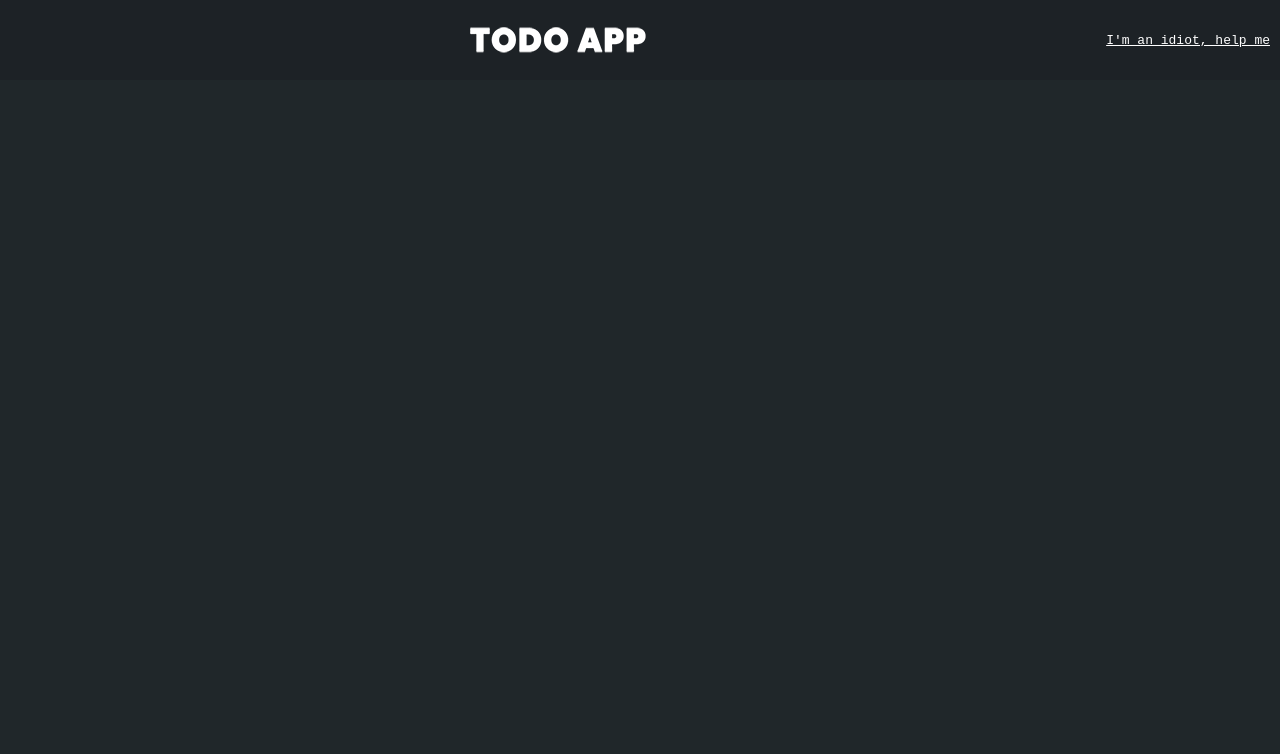
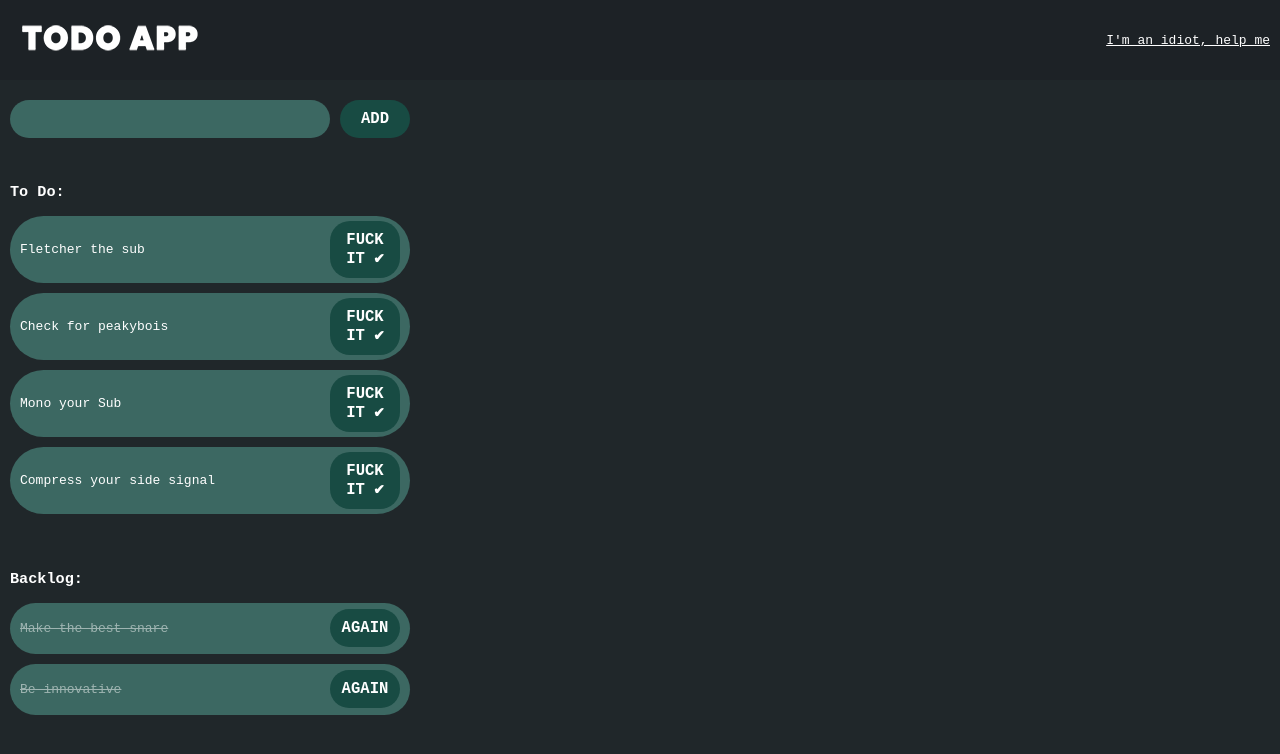
Before and after one commit to SimonSchoetz/todoapp, a React (Create React App) app: page / in a window 1280 px wide. Shown: the top 754 px of the page. Built offline with nearby package versions, Linux system fonts and the light colour scheme.

Commit message:
Make items, fill container

```diff
--- a/src/components/App.js
+++ b/src/components/App.js
@@ -1,12 +1,31 @@
 import React, { Component } from 'react';
 import "../css/App.scss";
 import Navigation from './Navigation';
+import ToDosContainer from './ToDosContainer';
+import ToDonesContainer from './ToDonesContainer'
 
 export default class App extends Component {
+  constructor(props) {
+    super(props)
+    this.state = {
+      items: [
+        { text: "Make the best snare", done: true },
+        { text: "Fletcher the sub", done: false },
+        { text: "Check for peakybois", done: false },
+        { text: "Mono your Sub", done: false },
+        { text: "Compress your side signal", done: false },
+        { text: "Be innovative", done: true }
+      ]
+    }
+  }
   render() {
+    const toDos = this.state.items.filter(el => !el.done)
+    const toDones = this.state.items.filter(el => el.done)
     return (
       <div className="app">
         <Navigation />
+        <ToDosContainer items={toDos} />
+        <ToDonesContainer items={toDones} />
       </div>
     )
   }
--- a/src/components/Navigation.js
+++ b/src/components/Navigation.js
@@ -4,8 +4,10 @@ import logo from "../img/logo.png"
 export default function Navigation() {
     return (
         <nav>
-            <div className="left"></div>
-            <img src={logo} alt="logo" />
+            <div className="left">
+                <img src={logo} alt="logo" />
+            </div>
+
             <div className="right">
                 <a href="#">I'm an idiot, help me</a>
             </div>
--- a/src/components/ToDoItem.js
+++ b/src/components/ToDoItem.js
@@ -0,0 +1,14 @@
+import React from 'react'
+
+export default function ToDoItem(props) {
+    const data = props.item
+    return (
+        <div className="todo-item">
+            <p>{data.text}</p>
+            <div className="actions">
+                <button className="btn">FUCK IT &#10004;</button>
+            </div>
+
+        </div>
+    )
+}
--- a/src/components/ToDoneItem.js
+++ b/src/components/ToDoneItem.js
@@ -1,8 +1,13 @@
 import React from 'react'
 
-export default function ToDoneItem() {
+export default function ToDoneItem(props) {
+    const data = props.item
     return (
-        <div>
+        <div className="todones-item">
+            <p>{data.text}</p>
+            <div className="actions">
+                <button className="btn">AGAIN</button>
+            </div>
 
         </div>
     )
--- a/src/components/ToDonesContainer.js
+++ b/src/components/ToDonesContainer.js
@@ -0,0 +1,19 @@
+import React from "react"
+import ToDoneItem from "./ToDoneItem"
+
+export default function ToDonesContainer(props) {
+    const todones = props.items
+    const toDoneItems = todones.map(el => {
+        return (<ToDoneItem item={el} key={el.text} />)
+    })
+
+    return (
+        <div className="todones-container">
+
+            <div className="todones">
+                <h3>Backlog:</h3>
+                {toDoneItems}
+            </div>
+        </div>
+    )
+}
--- a/src/components/ToDosContainer.js
+++ b/src/components/ToDosContainer.js
@@ -0,0 +1,23 @@
+import React from "react"
+import ToDoItem from "./ToDoItem"
+
+export default function ToDosContainer(props) {
+    const todos = props.items
+    const toDoItems = todos.map(el => {
+        return (<ToDoItem item={el} key={el.text} />)
+    })
+    return (
+        <div className="todos-container">
+            <form className="todo-form">
+                <label className="input-item">
+                    <input type="text" name="todo" />
+                </label>
+                <input type="submit" className="btn" value="ADD" />
+            </form>
+            <div className="todos">
+                <h3>To Do:</h3>
+                {toDoItems}
+            </div>
+        </div>
+    )
+}
```
